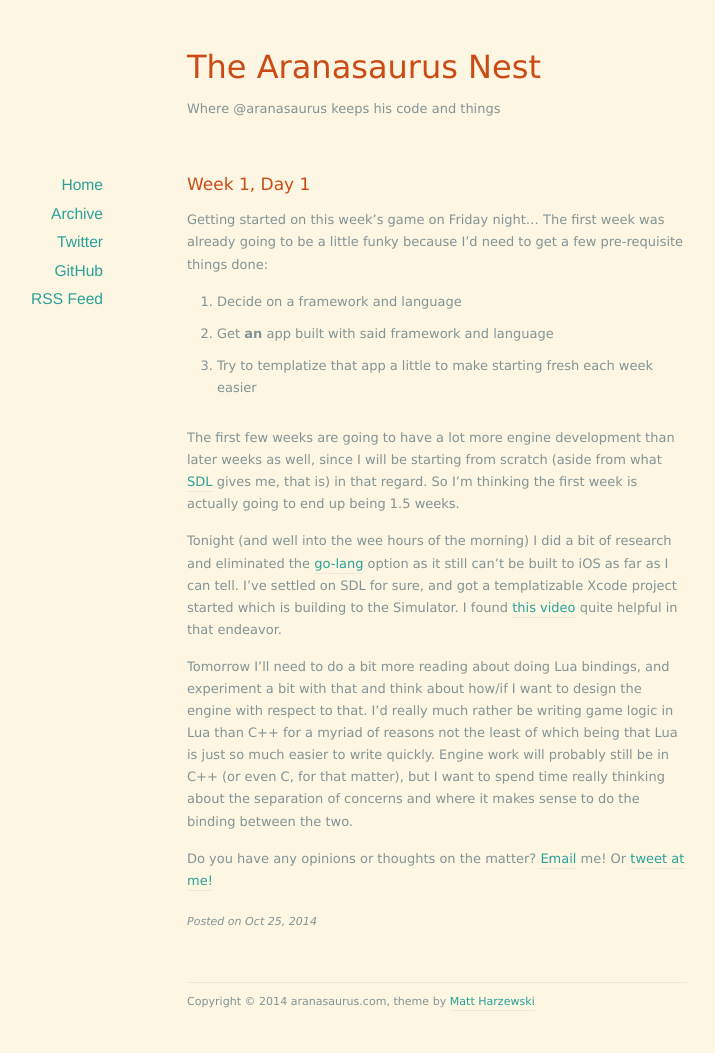
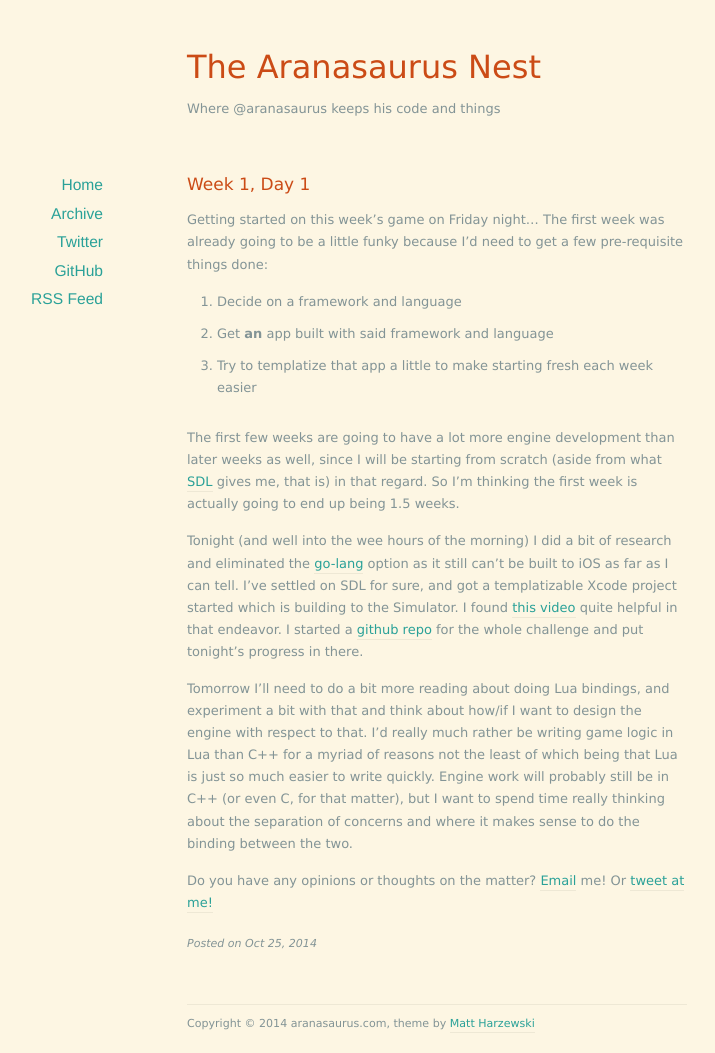
Before and after one commit to aranasaurus/aranasaurus.github.io, a Jekyll site: the page built from _posts/2014-10-25-week-1-day-1.md, in a window 1280 px wide. Shown: the whole page, without its empty margins (203-918 px from the left). Built offline with Jekyll 4.4.1, drawn with Linux system fonts in a browser that asks for light colours; nearby versions of some CDN libraries; comment, search, counter and statistics services are not loaded; before the commit the page ends 1031 px from its top, so only the background shows below that.

Commit message:
add link to repo

```diff
--- a/_posts/2014-10-25-week-1-day-1.md
+++ b/_posts/2014-10-25-week-1-day-1.md
@@ -21,7 +21,8 @@ first week is actually going to end up being 1.5 weeks.
 Tonight (and well into the wee hours of the morning) I did a bit of research and eliminated the [go-lang][go] option
 as it still can't be built to iOS as far as I can tell. I've settled on SDL for sure, and got a templatizable
 Xcode project started which is building to the Simulator. I found [this video][sdl-ios-video] quite helpful
-in that endeavor.
+in that endeavor. I started a [github repo](http://github.com/aranasaurus/game-a-week) for the whole
+challenge and put tonight's progress in there.
 
 Tomorrow I'll need to do a bit more reading about doing Lua bindings, and experiment a bit with that and think
 about how/if I want to design the engine with respect to that. I'd really much rather be writing game logic
```
